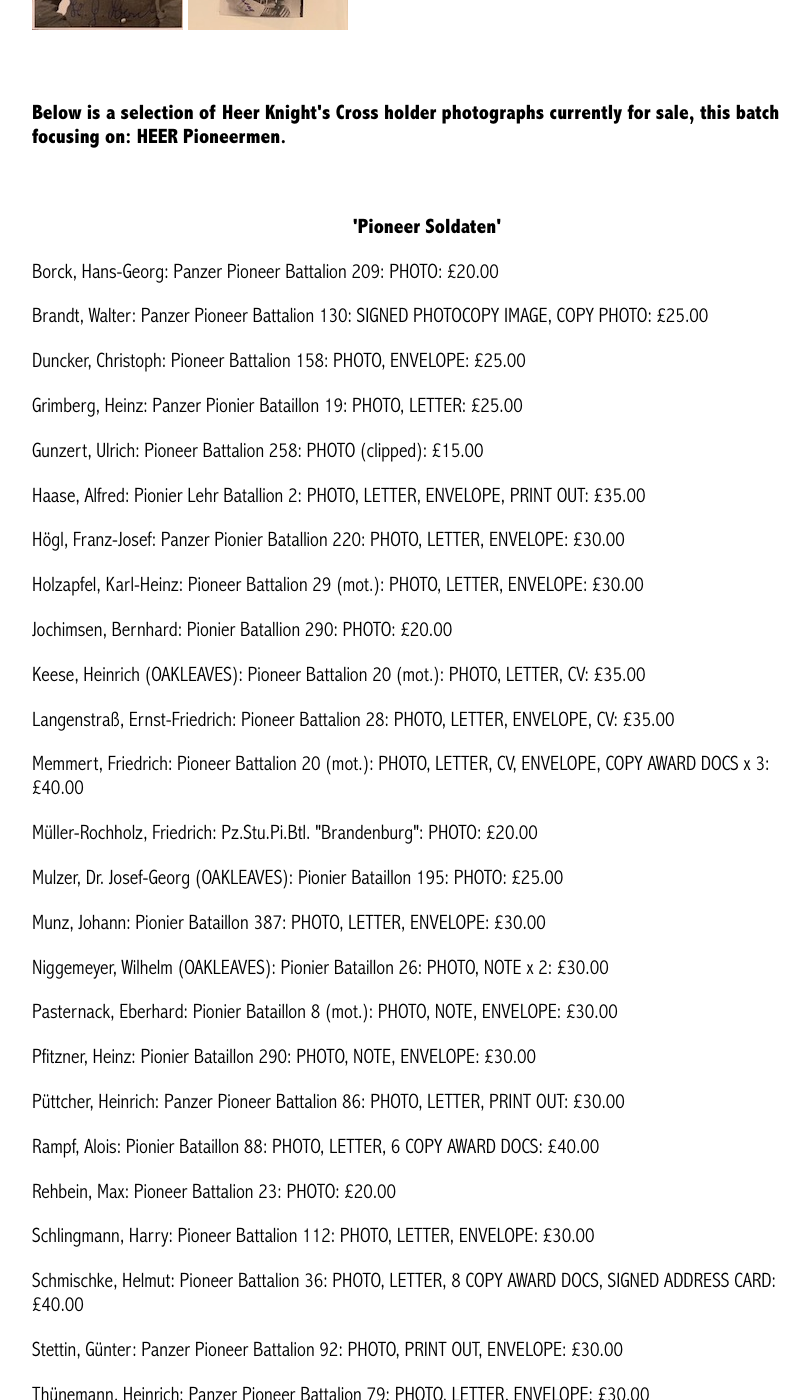
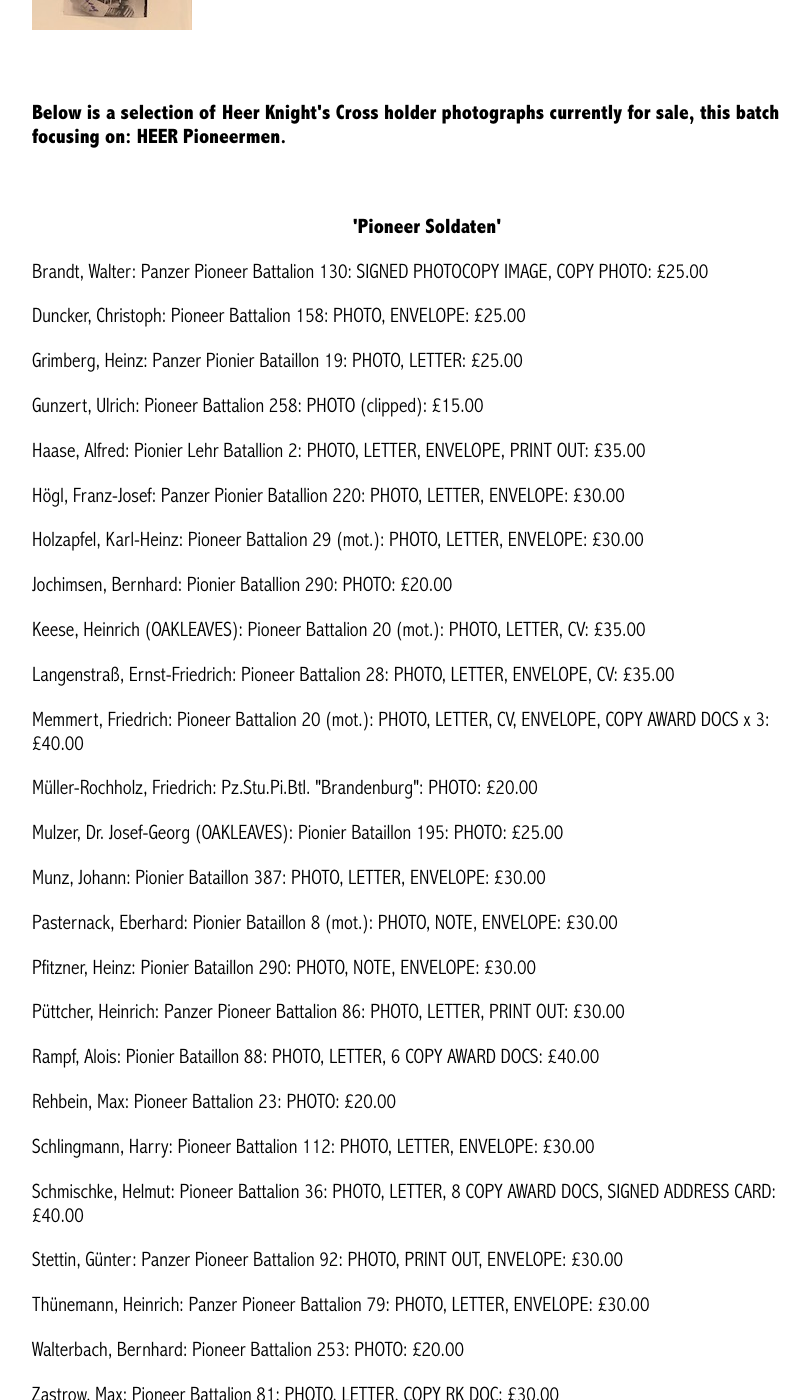
Before and after one commit to lahphotographs/lahphotographs.github.com, a Jekyll site: the page built from heer_photos.md, in a window 1280 px wide and 1400 px high, scrolled down 530 px. Shown: the whole window, without its empty margins (213-1023 px from the left). Built offline with Jekyll 4.4.1, drawn with Linux system fonts in a browser that asks for light colours.

Commit message:
Update heer_photos.md

```diff
--- a/heer_photos.md
+++ b/heer_photos.md
@@ -7,14 +7,12 @@ class: book_cover
 ---
 
 <p float="left">
-<img src="./assets/Hans-Georg Borck.jpg"/>
 <img src="./assets/Heinz Grimberg.jpeg"/>
 </p>
 <br />
 <p><b>Below is a selection of Heer Knight's Cross holder photographs currently for sale, this batch focusing on: HEER Pioneermen.</b></p>
 <br />
 <p><b><center>'Pioneer Soldaten'</center></b></p>
-<p>Borck,	Hans-Georg: Panzer Pioneer Battalion 209:	PHOTO: £20.00</p>
 <p>Brandt,	Walter: Panzer Pioneer Battalion 130:	SIGNED PHOTOCOPY IMAGE, COPY PHOTO:	£25.00</p>
 <p>Duncker,	Christoph: Pioneer Battalion 158:	PHOTO, ENVELOPE: £25.00</p>
 <p>Grimberg,	Heinz: Panzer Pionier Bataillon 19:	PHOTO, LETTER: £25.00</p>
@@ -29,7 +27,6 @@ class: book_cover
 <p>Müller-Rochholz,	Friedrich: Pz.Stu.Pi.Btl. "Brandenburg":	PHOTO: £20.00</p>
 <p>Mulzer,	Dr. Josef-Georg	(OAKLEAVES): Pionier Bataillon 195:	PHOTO: £25.00</p>
 <p>Munz, Johann: Pionier Bataillon 387:	PHOTO, LETTER, ENVELOPE: £30.00</p>
-<p>Niggemeyer,	Wilhelm	(OAKLEAVES): Pionier Bataillon 26:	PHOTO, NOTE x 2: £30.00</p>
 <p>Pasternack,	Eberhard: Pionier Bataillon 8 (mot.):	PHOTO, NOTE, ENVELOPE: £30.00</p>
 <p>Pfitzner,	Heinz: Pionier Bataillon 290:	PHOTO, NOTE, ENVELOPE: £30.00</p>
 <p>Püttcher,	Heinrich: Panzer Pioneer Battalion 86:	PHOTO, LETTER, PRINT OUT: £30.00</p>
```
